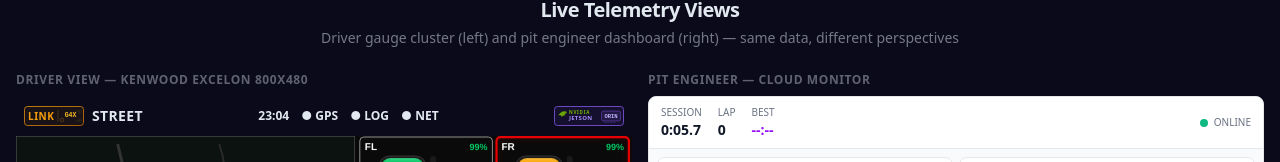
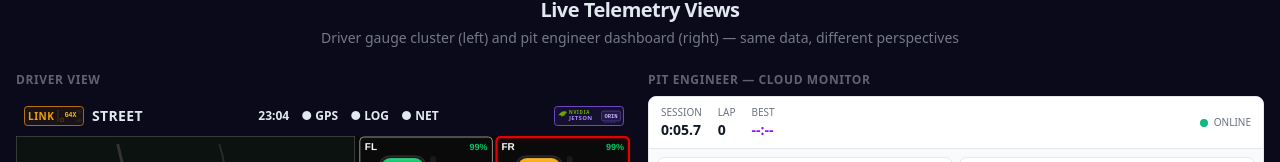
Before and after one commit to ALDC-io/kisti, a Next.js app: page / in a window 1280 px wide. Shown: the part 1250-1412 px from the top of the page. Built offline with nearby package versions, Linux system fonts and the light colour scheme.

Commit message:
ui: simplify Driver View label, remove Kenwood reference
Co-Authored-By: Claude Opus 4.6 <noreply@anthropic.com>

```diff
--- a/src/app/page.tsx
+++ b/src/app/page.tsx
@@ -81,7 +81,7 @@ export default function Home() {
             {/* Driver View */}
             <div>
               <div className="mb-2 text-xs font-semibold uppercase tracking-wider text-foreground/40">
-                Driver View — Kenwood Excelon 800x480
+                Driver View
               </div>
               <DriverDisplay state={state} />
             </div>
```
